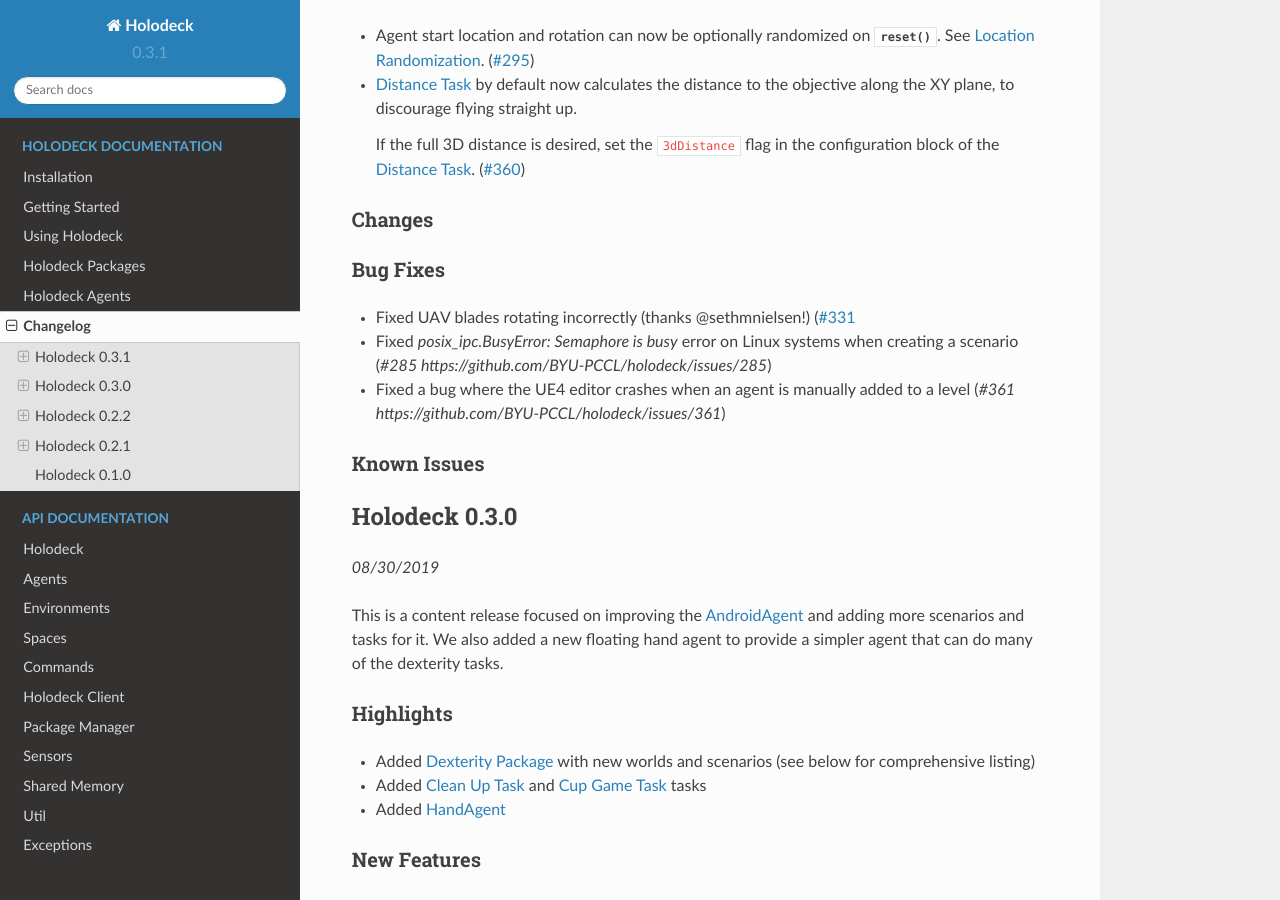
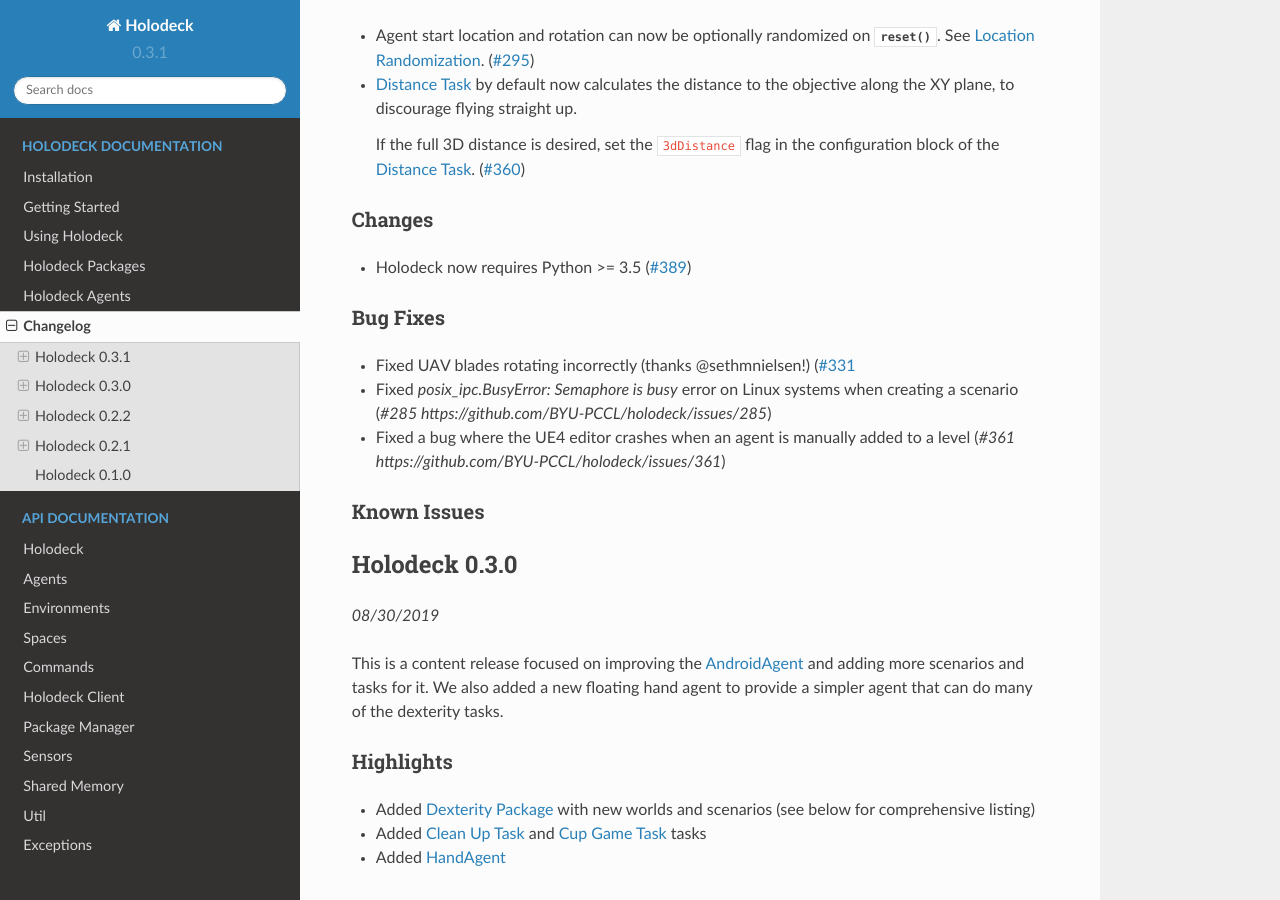
Before and after one commit to BYU-PCCL/holodeck, a Sphinx documentation site: the page built from docs/changelog/changelog.rst, in a window 1280 px wide and 900 px high, scrolled down 340 px. Built offline with Sphinx 7.4.7 and the Read the Docs theme 2.0.0, drawn with Linux system fonts in a browser that asks for light colours; formulas are drawn with MathJax 3.

Commit message:
Bump Python version to >=3.5 (#389)

```diff
--- a/docs/changelog/changelog.rst
+++ b/docs/changelog/changelog.rst
@@ -35,7 +35,8 @@ New Features
 
 Changes
 ~~~~~~~
-
+- Holodeck now requires Python >= 3.5
+  (`#389 <https://github.com/BYU-PCCL/holodeck/issues/389>`_)
 
 Bug Fixes
 ~~~~~~~~~
--- a/docs/usage/installation.rst
+++ b/docs/usage/installation.rst
@@ -11,7 +11,7 @@ small, while the world packages ("binaries") can be several gigabytes.
 Requirements
 ============
 
-- Python 3
+- >= Python 3.5
 - Several gigabytes of storage
 - pip3
 - Linux: OpenGL 3+
--- a/setup.py
+++ b/setup.py
@@ -15,7 +15,7 @@ setup(
     packages=find_packages('src'),
     package_dir={'': 'src'},
     license='MIT License',
-    python_requires=">=3",
+    python_requires=">=3.5",
     install_requires=[
         'posix_ipc >= 1.0.0; platform_system == "Linux"',
         'pywin32 >= 1.0; platform_system == "Windows"',
```
Also changed, not shown: README.md (+1 -1 lines).
